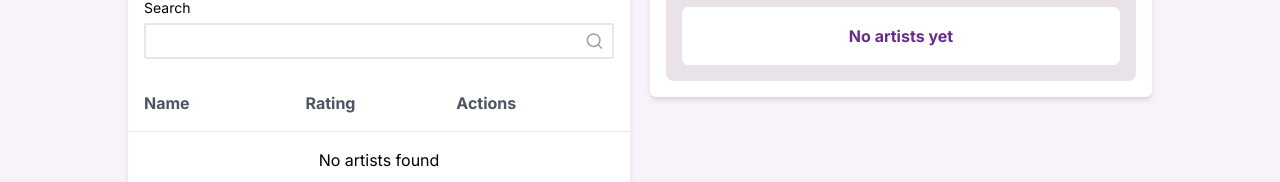
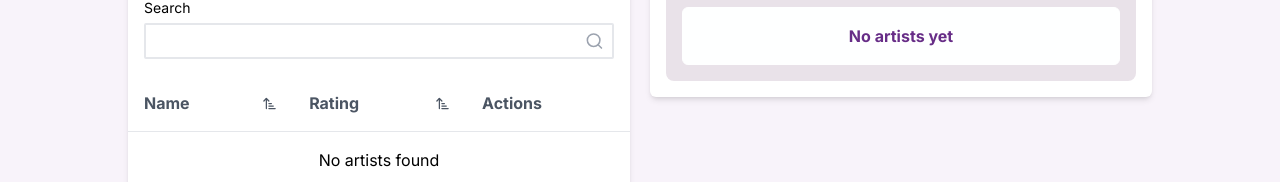
Before and after one commit to andrecampll/ventify, a Next.js app: page / in a window 1280 px wide. Shown: the part 115-297 px from the top of the page. Built offline with nearby package versions, Linux system fonts and the light colour scheme.

Commit message:
feat: adds table header

```diff
--- a/src/app/(pages)/(home)/components/artists-table.tsx
+++ b/src/app/(pages)/(home)/components/artists-table.tsx
@@ -2,16 +2,29 @@
 
 import { Search } from 'lucide-react'
 import { useRouter } from 'next/navigation'
+import { useCallback, useState } from 'react'
 
 import { Button } from '@/components/button'
 import { Card } from '@/components/card'
 import { Input } from '@/components/input'
 import { Table } from '@/components/table'
 import { useArtists } from '@/hooks/use-artists'
+import { useDebounce } from '@/hooks/use-debouce'
 
 export function ArtistsTable() {
   const { artists, deleteArtist } = useArtists()
   const router = useRouter()
+
+  const [search, setSearch] = useState('')
+
+  const deboucedSearchValue = useDebounce(search, 1000)
+
+  const handleSearch = useCallback(
+    (search: string) => {
+      setSearch(search)
+    },
+    [setSearch],
+  )
 
   return (
     <Card
@@ -31,11 +44,17 @@ export function ArtistsTable() {
             icon={<Search size={20} className="text-gray-400" />}
             id="search"
             label="Search"
+            value={search}
+            onChange={(e) => handleSearch(e.target.value)}
           />
         </div>
 
         <div className="mt-4">
-          <Table data={artists} onDeleteRow={deleteArtist} />
+          <Table
+            searchTerm={deboucedSearchValue}
+            data={artists}
+            onDeleteRow={deleteArtist}
+          />
         </div>
       </main>
     </Card>
--- /dev/null
+++ b/src/components/table-head.tsx
@@ -0,0 +1,35 @@
+import { SortAsc } from 'lucide-react'
+
+const columns = [
+  { label: 'Name', accessor: 'name', sortable: true },
+  { label: 'Rating', accessor: 'rating', sortable: true },
+  { label: 'Actions', accessor: 'actions', sortable: false },
+]
+
+export function TableHead() {
+  const handleSortingChange = (accessor: string) => {
+    console.log(accessor)
+  }
+
+  return columns.map(({ label, accessor, sortable }) => {
+    return (
+      <th className="p-4 text-left text-gray-600" key={accessor}>
+        <div className="flex w-full items-center justify-between">
+          <span>{label}</span>
+
+          {sortable && (
+            <button
+              className="cursor-pointer"
+              onClick={
+                sortable ? () => handleSortingChange(accessor) : () => {}
+              }
+            >
+              <span className="sr-only">Sort by {label}</span>
+              <SortAsc size={15} />
+            </button>
+          )}
+        </div>
+      </th>
+    )
+  })
+}
--- a/src/components/table.tsx
+++ b/src/components/table.tsx
@@ -1,28 +1,39 @@
+'use client'
+
 import { Pencil, Trash, Youtube } from 'lucide-react'
 import Link from 'next/link'
+import { useMemo } from 'react'
 
 import { Artist } from '@/data/types/artist'
 
+import { TableHead } from './table-head'
 import { Tooltip } from './ui/tooltip'
 
 type TableProps = {
   data: Artist[]
   onDeleteRow: (id: string) => void
+  searchTerm?: string
 }
 
-export function Table({ data, onDeleteRow }: TableProps) {
+export function Table({ data, onDeleteRow, searchTerm }: TableProps) {
+  const filteredDataBySearch = useMemo(() => {
+    return searchTerm
+      ? data.filter((artist) =>
+          artist.name.toLowerCase().includes(searchTerm.toLowerCase()),
+        )
+      : data
+  }, [data, searchTerm])
+
   return (
     <div className="h-[500px] overflow-y-auto">
       <table className="w-full">
         <thead className="border-b border-gray-200">
           <tr>
-            <th className="p-4 text-left text-gray-600">Name</th>
-            <th className="p-4 pl-0 text-left text-gray-600">Rating</th>
-            <th className="p-4 pl-0 text-left text-gray-600">Actions</th>
+            <TableHead />
           </tr>
         </thead>
 
-        {data.length === 0 ? (
+        {filteredDataBySearch.length === 0 ? (
           <tbody>
             <tr>
               <td className="p-4 text-center" colSpan={3}>
@@ -32,14 +43,14 @@ export function Table({ data, onDeleteRow }: TableProps) {
           </tbody>
         ) : (
           <tbody>
-            {data.map((artist) => (
+            {filteredDataBySearch.map((artist) => (
               <tr
                 key={artist.id}
                 className="group border-b border-gray-200 hover:bg-background hover:text-secondary"
               >
                 <td className="p-4">{artist.name}</td>
-                <td className="p-4 pl-0">{artist.rating}</td>
-                <td className="none p-4 pl-0 ">
+                <td className="p-4 ">{artist.rating}</td>
+                <td className="none p-4  ">
                   <div className="invisible flex items-center gap-4 group-hover:visible">
                     <Tooltip message="Watch">
                       <a
```
